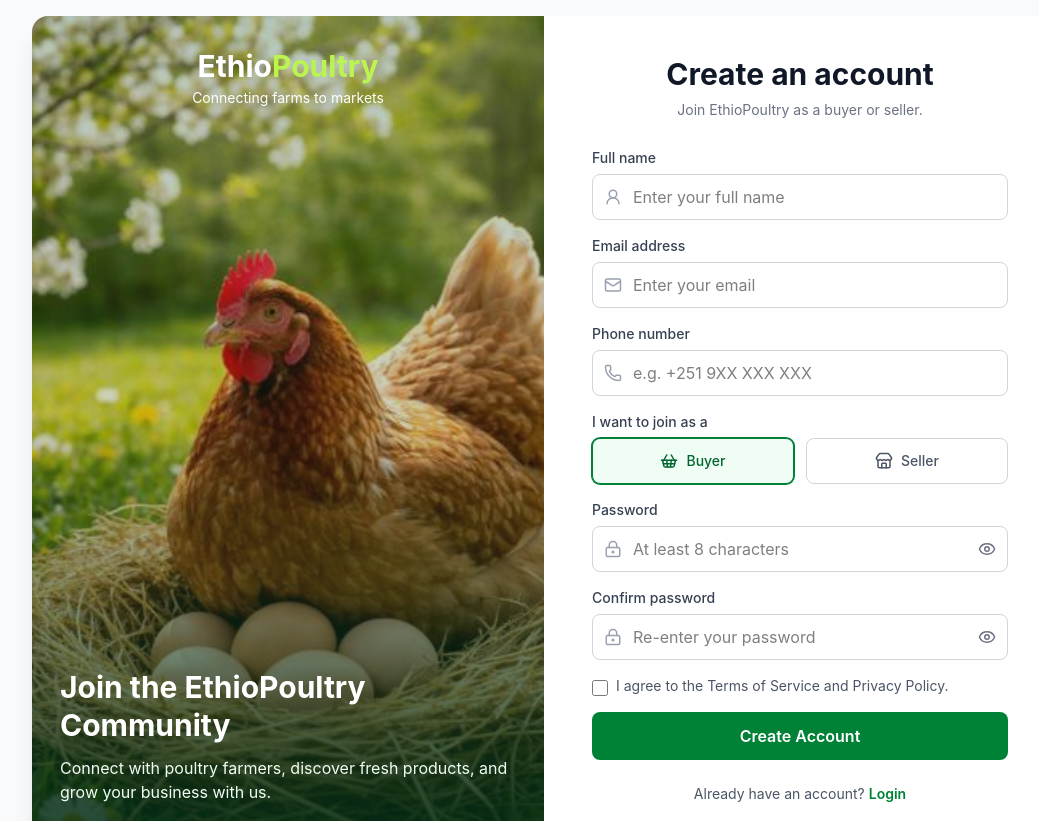
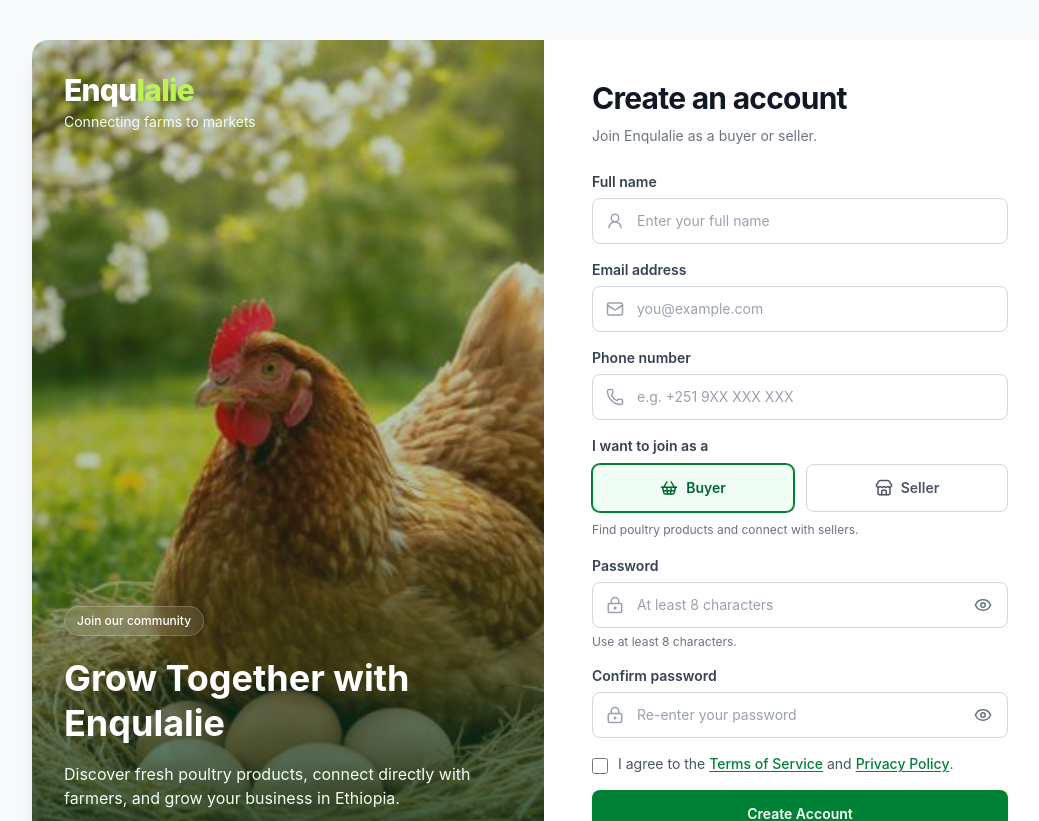
Before and after one commit to mega-gech/EthioPoultry, a React (Vite) app in the folder client/: page /register in a window 1280 px wide. Shown: the top 821 px of the page, without its empty margins (96-1135 px from the left). Built offline with nearby package versions, Linux system fonts and the light colour scheme.

Commit message:
update register

```diff
--- a/client/src/pages/Register.tsx
+++ b/client/src/pages/Register.tsx
@@ -1,6 +1,5 @@
 
-import { useState } from "react";
-import logoHen from '../assets/logo_hen.jpg'
+import { useState, type ChangeEvent, type FormEvent } from "react";
 import { Link } from "react-router-dom";
 import {
   UserRound,
@@ -11,15 +10,27 @@ import {
   EyeOff,
   Store,
   ShoppingBasket,
+  CheckCircle2,
 } from "lucide-react";
 
+import logoHen from "../assets/logo_hen.jpg";
+
+type AccountRole = "buyer" | "seller";
+
+type RegisterFormData = {
+  fullName: string;
+  email: string;
+  phone: string;
+  role: AccountRole;
+  password: string;
+  confirmPassword: string;
+};
+
 export default function Register() {
-
-
   const [showPassword, setShowPassword] = useState(false);
   const [showConfirmPassword, setShowConfirmPassword] = useState(false);
 
-  const [formData, setFormData] = useState({
+  const [formData, setFormData] = useState<RegisterFormData>({
     fullName: "",
     email: "",
     phone: "",
@@ -30,91 +41,162 @@ export default function Register() {
 
   const [agreeTerms, setAgreeTerms] = useState(false);
   const [error, setError] = useState("");
+  const [message, setMessage] = useState("");
+
+  const [isSubmitting, setIsSubmitting] = useState(false);
 
   const handleChange = (
-    e: React.ChangeEvent<HTMLInputElement | HTMLSelectElement>
+    e: ChangeEvent<HTMLInputElement>
   ) => {
     const { name, value } = e.target;
 
-    setFormData((prev) => ({
-      ...prev,
+    setFormData((previous) => ({
+      ...previous,
       [name]: value,
     }));
+
+    setError("");
+    setMessage("");
   };
 
-  const handleSubmit = (e: React.FormEvent<HTMLFormElement>) => {
+  const handleRoleChange = (role: AccountRole) => {
+    setFormData((previous) => ({
+      ...previous,
+      role,
+    }));
+
+    setError("");
+    setMessage("");
+  };
+
+  const handleSubmit = async (e: FormEvent<HTMLFormElement>) => {
     e.preventDefault();
+
     setError("");
+    setMessage("");
 
-    if (formData.password !== formData.confirmPassword) {
-      setError("Passwords do not match.");
+    const fullName = formData.fullName.trim();
+    const email = formData.email.trim();
+
+    if (fullName.length < 2) {
+      setError("Please enter your full name.");
       return;
     }
 
     if (formData.password.length < 8) {
-      setError("Password must contain at least 8 characters.");
+      setError("Your password must contain at least 8 characters.");
+      return;
+    }
+
+    if (formData.password !== formData.confirmPassword) {
+      setError("Passwords do not match. Please try again.");
       return;
     }
 
     if (!agreeTerms) {
-      setError("Please agree to the Terms of Service.");
+      setError("Please agree to the Terms of Service and Privacy Policy.");
       return;
     }
 
-    // Registration will be connected to the backend later.
-    console.log({
-      fullName: formData.fullName,
-      email: formData.email,
-      phone: formData.phone,
-      role: formData.role,
-      password: formData.password,
-    });
+    // TODO: Send the registration data to your backend API.
+    // Do not treat frontend validation as successful registration.
 
-    alert("Form validated! Backend registration is not connected yet.");
+    setIsSubmitting(true);
+
+    try {
+      // Temporary demonstration until the backend is connected.
+      setMessage(
+        `Your form is valid for a ${formData.role} account. Backend registration is not connected yet.`
+      );
+    } finally {
+      setIsSubmitting(false);
+    }
   };
 
+  const inputClass =
+    "w-full rounded-lg border border-gray-300 bg-white py-3 pl-11 pr-4 text-sm text-gray-900 outline-none transition placeholder:text-gray-400 hover:border-gray-400 focus:border-green-600 focus:ring-4 focus:ring-green-100";
+
   return (
-    <div className="min-h-screen bg-gray-50 flex items-center justify-center p-4">
-      <div className="w-full max-w-5xl overflow-hidden rounded-2xl bg-white shadow-xl md:grid md:grid-cols-2">
+    <main className="flex min-h-screen items-center justify-center bg-gray-50 px-4 py-6 sm:px-6 sm:py-10">
+      <div className="grid w-full max-w-5xl overflow-hidden rounded-2xl bg-white shadow-xl md:grid-cols-2">
 
         {/* Left image panel */}
-        <div className="relative hidden min-h-[700px] md:block">
+        <section className="relative hidden min-h-[760px] md:block">
           <img
             src={logoHen}
             alt="Hen and eggs on a poultry farm"
             className="absolute inset-0 h-full w-full object-cover"
           />
 
-          <div className="absolute inset-0 bg-gradient-to-t from-green-950/90 via-green-900/20 to-green-900/30" />
+          <div className="absolute inset-0 bg-gradient-to-t from-green-950/95 via-green-900/30 to-green-900/25" />
 
-          <div className="absolute inset-x-0 top-8 text-center text-white">
-            <h1 className="text-3xl font-bold">
-              Ethio<span className="text-lime-300">Poultry</span>
+          {/* Brand */}
+          <Link
+            to="/"
+            className="absolute left-8 top-8 z-10 rounded-md text-white focus-visible:outline-none focus-visible:ring-2 focus-visible:ring-lime-300"
+          >
+            <span className="text-3xl font-extrabold tracking-tight">
+              Enqu<span className="text-lime-300">lalie</span>
+            </span>
+
+            <span className="mt-1 block text-sm text-green-50">
+              Connecting farms to markets
+            </span>
+          </Link>
+
+          {/* Welcome message */}
+          <div className="absolute bottom-10 left-8 right-8 text-white">
+            <span className="inline-block rounded-full border border-white/20 bg-white/10 px-3 py-1.5 text-xs font-medium backdrop-blur-sm">
+              Join our community
+            </span>
+
+            <h1 className="mt-5 text-3xl font-bold leading-tight lg:text-4xl">
+              Grow Together with Enqulalie
             </h1>
-            <p className="mt-1 text-sm">
-              Connecting farms to markets
+
+            <p className="mt-4 text-sm leading-6 text-green-50 lg:text-base">
+              Discover fresh poultry products, connect directly with
+              farmers, and grow your business in Ethiopia.
             </p>
+
+            <div className="mt-6 space-y-3 text-sm text-green-50">
+              <p className="flex items-center gap-2">
+                <CheckCircle2 size={17} className="text-lime-300" />
+                Connect with buyers and sellers
+              </p>
+
+              <p className="flex items-center gap-2">
+                <CheckCircle2 size={17} className="text-lime-300" />
+                Discover poultry products
+              </p>
+
+              <p className="flex items-center gap-2">
+                <CheckCircle2 size={17} className="text-lime-300" />
+                Grow your poultry business
+              </p>
+            </div>
           </div>
+        </section>
 
-          <div className="absolute bottom-10 left-7 right-7 text-white">
-            <h2 className="text-3xl font-bold leading-tight">
-              Join the EthioPoultry Community
-            </h2>
-            <p className="mt-3 text-green-50">
-              Connect with poultry farmers, discover fresh products,
-              and grow your business with us.
-            </p>
-          </div>
-        </div>
+        {/* Registration panel */}
+        <section className="flex min-w-0 flex-col justify-center px-5 py-8 sm:px-10 sm:py-10 lg:px-12">
 
-        {/* Registration form */}
-        <div className="flex flex-col justify-center px-6 py-10 sm:px-10 lg:px-12">
-          <div className="mb-7 text-center">
-            <h2 className="text-3xl font-bold text-gray-900">
+          {/* Mobile brand */}
+          <Link
+            to="/"
+            className="mb-6 inline-block text-center text-2xl font-extrabold tracking-tight text-green-800 md:hidden"
+          >
+            Enqu<span className="text-green-500">lalie</span>
+          </Link>
+
+          {/* Heading */}
+          <div className="mb-6">
+            <h2 className="text-2xl font-bold tracking-tight text-gray-900 sm:text-3xl">
               Create an account
             </h2>
-            <p className="mt-2 text-sm text-gray-500">
-              Join EthioPoultry as a buyer or seller.
+
+            <p className="mt-2 text-sm leading-6 text-gray-500">
+              Join Enqulalie as a buyer or seller.
             </p>
           </div>
 
@@ -123,28 +205,31 @@ export default function Register() {
             {/* Full name */}
             <div>
               <label
-                htmlFor="fullName"
-                className="mb-1.5 block text-sm font-medium text-gray-700"
+                htmlFor="register-name"
+                className="mb-1.5 block text-sm font-semibold text-gray-700"
               >
                 Full name
               </label>
 
               <div className="relative">
                 <UserRound
+                  aria-hidden="true"
                   size={18}
-                  className="absolute left-3 top-1/2 -translate-y-1/2 text-gray-400"
+                  className="pointer-events-none absolute left-3.5 top-1/2 -translate-y-1/2 text-gray-400"
                 />
 
                 <input
-                  id="fullName"
+                  id="register-name"
                   name="fullName"
                   type="text"
                   placeholder="Enter your full name"
                   value={formData.fullName}
                   onChange={handleChange}
                   required
+                  minLength={2}
+                  maxLength={100}
                   autoComplete="name"
-                  className="w-full rounded-lg border border-gray-300 py-2.5 pl-10 pr-4 outline-none focus:border-green-600 focus:ring-2 focus:ring-green-100"
+                  className={inputClass}
                 />
               </div>
             </div>
@@ -152,28 +237,31 @@ export default function Register() {
             {/* Email */}
             <div>
               <label
-                htmlFor="email"
-                className="mb-1.5 block text-sm font-medium text-gray-700"
+                htmlFor="register-email"
+                className="mb-1.5 block text-sm font-semibold text-gray-700"
               >
                 Email address
               </label>
 
               <div className="relative">
                 <Mail
+                  aria-hidden="true"
                   size={18}
-                  className="absolute left-3 top-1/2 -translate-y-1/2 text-gray-400"
+                  className="pointer-events-none absolute left-3.5 top-1/2 -translate-y-1/2 text-gray-400"
                 />
 
                 <input
-                  id="email"
+                  id="register-email"
                   name="email"
                   type="email"
-                  placeholder="Enter your email"
+                  placeholder="you@example.com"
                   value={formData.email}
                   onChange={handleChange}
                   required
                   autoComplete="email"
-                  className="w-full rounded-lg border border-gray-300 py-2.5 pl-10 pr-4 outline-none focus:border-green-600 focus:ring-2 focus:ring-green-100"
+                  autoCapitalize="none"
+                  spellCheck={false}
+                  className={inputClass}
                 />
               </div>
             </div>
@@ -181,20 +269,21 @@ export default function Register() {
             {/* Phone */}
             <div>
               <label
-                htmlFor="phone"
-                className="mb-1.5 block text-sm font-medium text-gray-700"
+                htmlFor="register-phone"
+                className="mb-1.5 block text-sm font-semibold text-gray-700"
               >
                 Phone number
               </label>
 
               <div className="relative">
                 <Phone
+                  aria-hidden="true"
                   size={18}
-                  className="absolute left-3 top-1/2 -translate-y-1/2 text-gray-400"
+                  className="pointer-events-none absolute left-3.5 top-1/2 -translate-y-1/2 text-gray-400"
                 />
 
                 <input
-                  id="phone"
+                  id="register-phone"
                   name="phone"
                   type="tel"
                   placeholder="e.g. +251 9XX XXX XXX"
@@ -202,30 +291,26 @@ export default function Register() {
                   onChange={handleChange}
                   required
                   autoComplete="tel"
-                  className="w-full rounded-lg border border-gray-300 py-2.5 pl-10 pr-4 outline-none focus:border-green-600 focus:ring-2 focus:ring-green-100"
+                  className={inputClass}
                 />
               </div>
             </div>
 
-            {/* Account type */}
-            <div>
-              <label
-                htmlFor="role"
-                className="mb-1.5 block text-sm font-medium text-gray-700"
-              >
+            {/* Account role */}
+            <fieldset>
+              <legend className="mb-2 text-sm font-semibold text-gray-700">
                 I want to join as a
-              </label>
+              </legend>
 
               <div className="grid grid-cols-2 gap-3">
                 <button
                   type="button"
-                  onClick={() =>
-                    setFormData((prev) => ({ ...prev, role: "buyer" }))
-                  }
-                  className={`flex items-center justify-center gap-2 rounded-lg border p-3 text-sm font-medium transition ${
+                  aria-pressed={formData.role === "buyer"}
+                  onClick={() => handleRoleChange("buyer")}
+                  className={`flex min-h-12 items-center justify-center gap-2 rounded-lg border p-3 text-sm font-semibold transition focus-visible:outline-none focus-visible:ring-4 focus-visible:ring-green-100 ${
                     formData.role === "buyer"
                       ? "border-green-700 bg-green-50 text-green-800 ring-1 ring-green-700"
-                      : "border-gray-300 text-gray-600 hover:border-green-500"
+                      : "border-gray-300 text-gray-600 hover:border-green-500 hover:bg-green-50/50"
                   }`}
                 >
                   <ShoppingBasket size={18} />
@@ -234,38 +319,44 @@ export default function Register() {
 
                 <button
                   type="button"
-                  onClick={() =>
-                    setFormData((prev) => ({ ...prev, role: "seller" }))
-                  }
-                  className={`flex items-center justify-center gap-2 rounded-lg border p-3 text-sm font-medium transition ${
+                  aria-pressed={formData.role === "seller"}
+                  onClick={() => handleRoleChange("seller")}
+                  className={`flex min-h-12 items-center justify-center gap-2 rounded-lg border p-3 text-sm font-semibold transition focus-visible:outline-none focus-visible:ring-4 focus-visible:ring-green-100 ${
                     formData.role === "seller"
                       ? "border-green-700 bg-green-50 text-green-800 ring-1 ring-green-700"
-                      : "border-gray-300 text-gray-600 hover:border-green-500"
+                      : "border-gray-300 text-gray-600 hover:border-green-500 hover:bg-green-50/50"
                   }`}
                 >
                   <Store size={18} />
                   Seller
                 </button>
               </div>
-            </div>
+
+              <p className="mt-2 text-xs leading-5 text-gray-500">
+                {formData.role === "buyer"
+                  ? "Find poultry products and connect with sellers."
+                  : "List poultry products and connect with buyers."}
+              </p>
+            </fieldset>
 
             {/* Password */}
             <div>
               <label
-                htmlFor="password"
-                className="mb-1.5 block text-sm font-medium text-gray-700"
+                htmlFor="register-password"
+                className="mb-1.5 block text-sm font-semibold text-gray-700"
               >
                 Password
               </label>
 
               <div className="relative">
                 <LockKeyhole
+                  aria-hidden="true"
                   size={18}
-                  className="absolute left-3 top-1/2 -translate-y-1/2 text-gray-400"
+                  className="pointer-events-none absolute left-3.5 top-1/2 -translate-y-1/2 text-gray-400"
                 />
 
                 <input
-                  id="password"
+                  id="register-password"
                   name="password"
                   type={showPassword ? "text" : "password"}
                   placeholder="At least 8 characters"
@@ -274,37 +365,49 @@ export default function Register() {
                   required
                   minLength={8}
                   autoComplete="new-password"
-                  className="w-full rounded-lg border border-gray-300 py-2.5 pl-10 pr-11 outline-none focus:border-green-600 focus:ring-2 focus:ring-green-100"
+                  className={`${inputClass} pr-12`}
                 />
 
                 <button
                   type="button"
-                  onClick={() => setShowPassword(!showPassword)}
+                  onClick={() =>
+                    setShowPassword((previous) => !previous)
+                  }
                   aria-label={showPassword ? "Hide password" : "Show password"}
-                  className="absolute right-3 top-1/2 -translate-y-1/2 text-gray-500"
+                  aria-pressed={showPassword}
+                  className="absolute right-3 top-1/2 -translate-y-1/2 rounded-md p-1 text-gray-500 transition hover:text-green-700 focus-visible:outline-none focus-visible:ring-2 focus-visible:ring-green-500"
                 >
-                  {showPassword ? <EyeOff size={18} /> : <Eye size={18} />}
+                  {showPassword ? (
+                    <EyeOff size={18} />
+                  ) : (
+                    <Eye size={18} />
+                  )}
                 </button>
               </div>
+
+              <p className="mt-1.5 text-xs text-gray-500">
+                Use at least 8 characters.
+              </p>
             </div>
 
             {/* Confirm password */}
             <div>
               <label
-                htmlFor="confirmPassword"
-                className="mb-1.5 block text-sm font-medium text-gray-700"
+                htmlFor="register-confirm-password"
+                className="mb-1.5 block text-sm font-semibold text-gray-700"
               >
                 Confirm password
               </label>
 
               <div className="relative">
                 <LockKeyhole
+                  aria-hidden="true"
                   size={18}
-                  className="absolute left-3 top-1/2 -translate-y-1/2 text-gray-400"
+                  className="pointer-events-none absolute left-3.5 top-1/2 -translate-y-1/2 text-gray-400"
                 />
 
                 <input
-                  id="confirmPassword"
+                  id="register-confirm-password"
                   name="confirmPassword"
                   type={showConfirmPassword ? "text" : "password"}
                   placeholder="Re-enter your password"
@@ -312,20 +415,21 @@ export default function Register() {
                   onChange={handleChange}
                   required
                   autoComplete="new-password"
-                  className="w-full rounded-lg border border-gray-300 py-2.5 pl-10 pr-11 outline-none focus:border-green-600 focus:ring-2 focus:ring-green-100"
+                  className={`${inputClass} pr-12`}
                 />
 
                 <button
                   type="button"
                   onClick={() =>
-                    setShowConfirmPassword(!showConfirmPassword)
+                    setShowConfirmPassword((previous) => !previous)
                   }
                   aria-label={
                     showConfirmPassword
                       ? "Hide confirm password"
                       : "Show confirm password"
                   }
-                  className="absolute right-3 top-1/2 -translate-y-1/2 text-gray-500"
+                  aria-pressed={showConfirmPassword}
+                  className="absolute right-3 top-1/2 -translate-y-1/2 rounded-md p-1 text-gray-500 transition hover:text-green-700 focus-visible:outline-none focus-visible:ring-2 focus-visible:ring-green-500"
                 >
                   {showConfirmPassword ? (
                     <EyeOff size={18} />
@@ -337,50 +441,90 @@ export default function Register() {
             </div>
 
             {/* Terms */}
-            <div className="flex items-start gap-2">
+            <div className="flex items-start gap-2.5">
               <input
-                id="terms"
+                id="register-terms"
                 type="checkbox"
                 checked={agreeTerms}
-                onChange={(e) => setAgreeTerms(e.target.checked)}
-                className="mt-1 h-4 w-4 accent-green-700"
+                onChange={(e) => {
+                  setAgreeTerms(e.target.checked);
+                  setError("");
+                  setMessage("");
+                }}
+                className="mt-1 h-4 w-4 shrink-0 cursor-pointer rounded accent-green-700 focus-visible:ring-2 focus-visible:ring-green-500"
               />
 
               <label
-                htmlFor="terms"
-                className="text-sm text-gray-600"
+                htmlFor="register-terms"
+                className="text-sm leading-5 text-gray-600"
               >
-                I agree to the Terms of Service and Privacy Policy.
+                I agree to the{" "}
+                <Link
+                  to="/terms"
+                  className="font-medium text-green-700 underline underline-offset-2 hover:text-green-900"
+                >
+                  Terms of Service
+                </Link>{" "}
+                and{" "}
+                <Link
+                  to="/privacy"
+                  className="font-medium text-green-700 underline underline-offset-2 hover:text-green-900"
+                >
+                  Privacy Policy
+                </Link>.
               </label>
             </div>
 
-            {/* Error message */}
+            {/* Error */}
             {error && (
-              <p role="alert" className="text-sm text-red-600">
+              <p
+                role="alert"
+                className="rounded-lg border border-red-200 bg-red-50 px-3 py-2.5 text-sm leading-5 text-red-700"
+              >
                 {error}
+              </p>
+            )}
+
+            {/* Status */}
+            {message && (
+              <p
+                role="status"
+                className="rounded-lg border border-amber-200 bg-amber-50 px-3 py-2.5 text-sm leading-5 text-amber-800"
+              >
+                {message}
               </p>
             )}
 
             {/* Submit */}
             <button
               type="submit"
-              className="w-full rounded-lg bg-green-700 py-3 font-semibold text-white transition hover:bg-green-800 focus:outline-none focus:ring-2 focus:ring-green-500 focus:ring-offset-2"
+              disabled={isSubmitting}
+              className="flex min-h-12 w-full items-center justify-center rounded-lg bg-green-700 px-4 py-3 text-sm font-semibold text-white shadow-sm transition hover:bg-green-800 focus-visible:outline-none focus-visible:ring-4 focus-visible:ring-green-200 disabled:cursor-not-allowed disabled:opacity-60"
             >
-              Create Account
+              {isSubmitting ? "Please wait..." : "Create Account"}
             </button>
           </form>
 
+          {/* Login link */}
           <p className="mt-6 text-center text-sm text-gray-600">
             Already have an account?{" "}
             <Link
               to="/login"
-              className="font-semibold text-green-700 hover:text-green-900"
+              className="font-bold text-green-700 transition hover:text-green-900"
             >
               Login
             </Link>
           </p>
-        </div>
+
+          {/* Homepage link */}
+          <Link
+            to="/"
+            className="mt-5 self-center text-xs font-medium text-gray-500 transition hover:text-green-700"
+          >
+            ← Back to homepage
+          </Link>
+        </section>
       </div>
-    </div>
+    </main>
   );
 }
```
